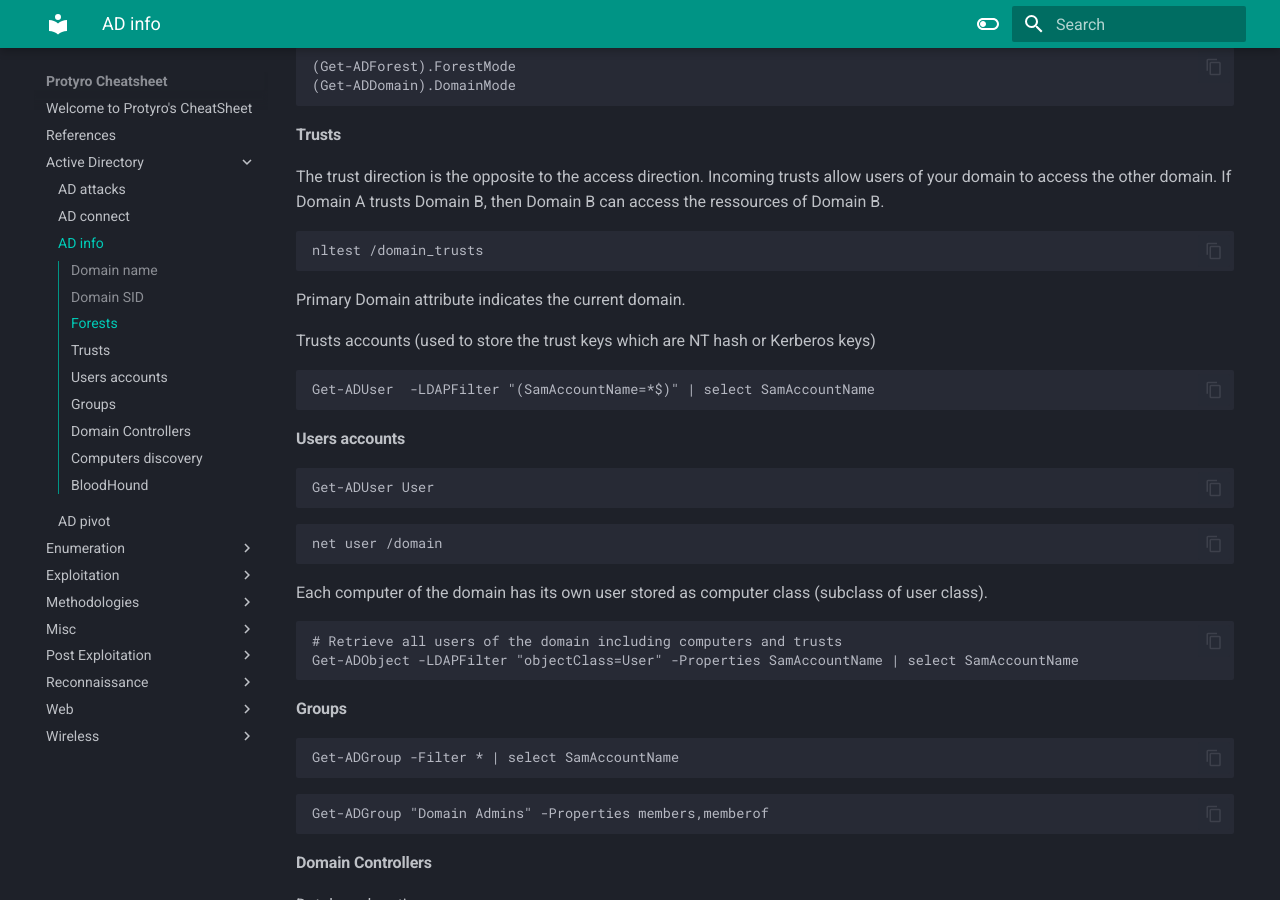
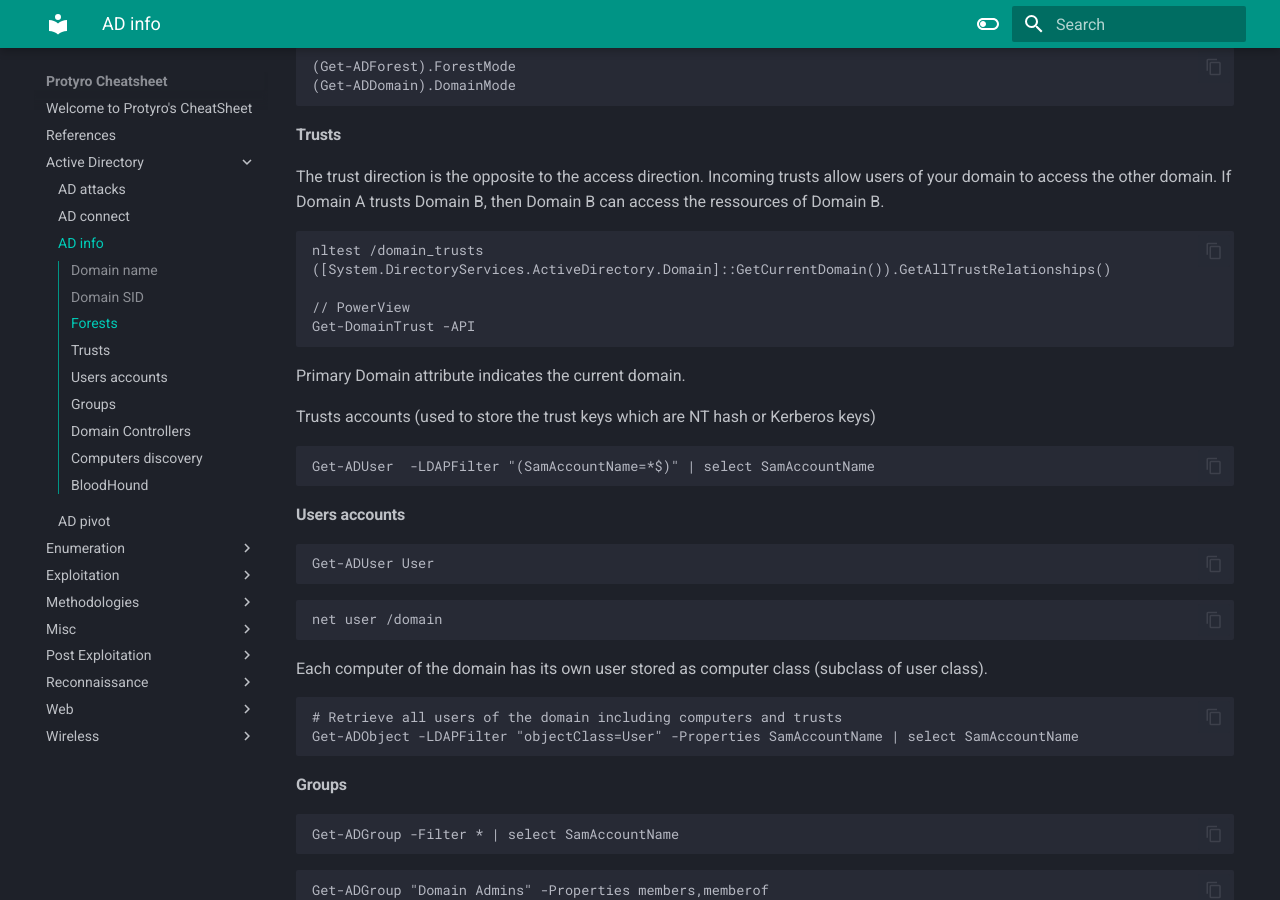
Before and after one commit to TheProtyro/protyro-cheatsheet, an MkDocs documentation site: the page built from docs/Active Directory/AD info.md, in a window 1280 px wide and 900 px high, scrolled down 679 px. Built offline with MkDocs 1.6.1 and Material for MkDocs 9.7.7, drawn with Linux system fonts in a browser that asks for light colours.

Commit message:
Adding trusts enum

````diff
--- a/docs/Active Directory/AD info.md
+++ b/docs/Active Directory/AD info.md
@@ -37,6 +37,10 @@ If Domain A trusts Domain B, then Domain B can access the ressources of Domain B
 
 ```
 nltest /domain_trusts
+([System.DirectoryServices.ActiveDirectory.Domain]::GetCurrentDomain()).GetAllTrustRelationships()
+
+// PowerView
+Get-DomainTrust -API
 ```
 Primary Domain attribute indicates the current domain.
 
````
